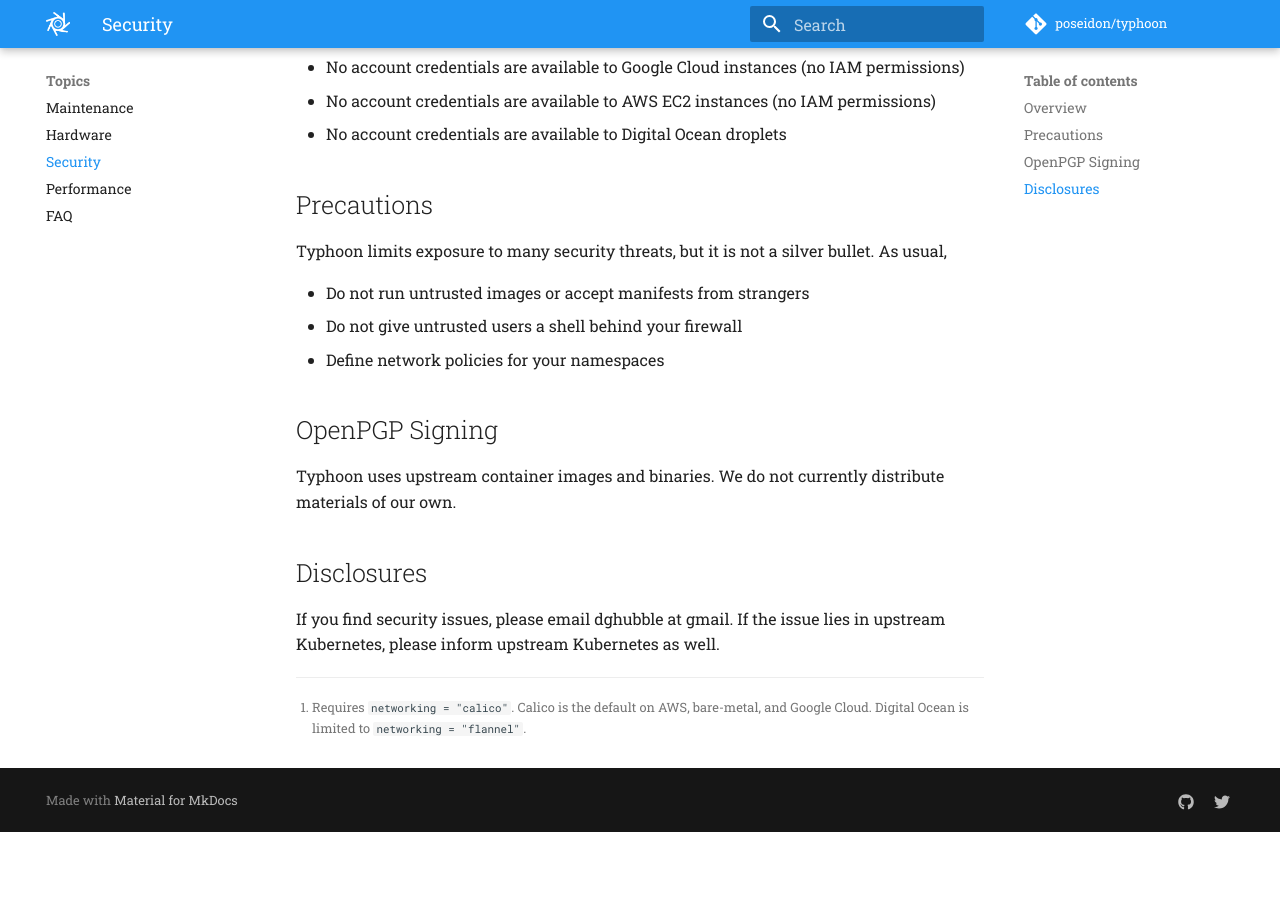
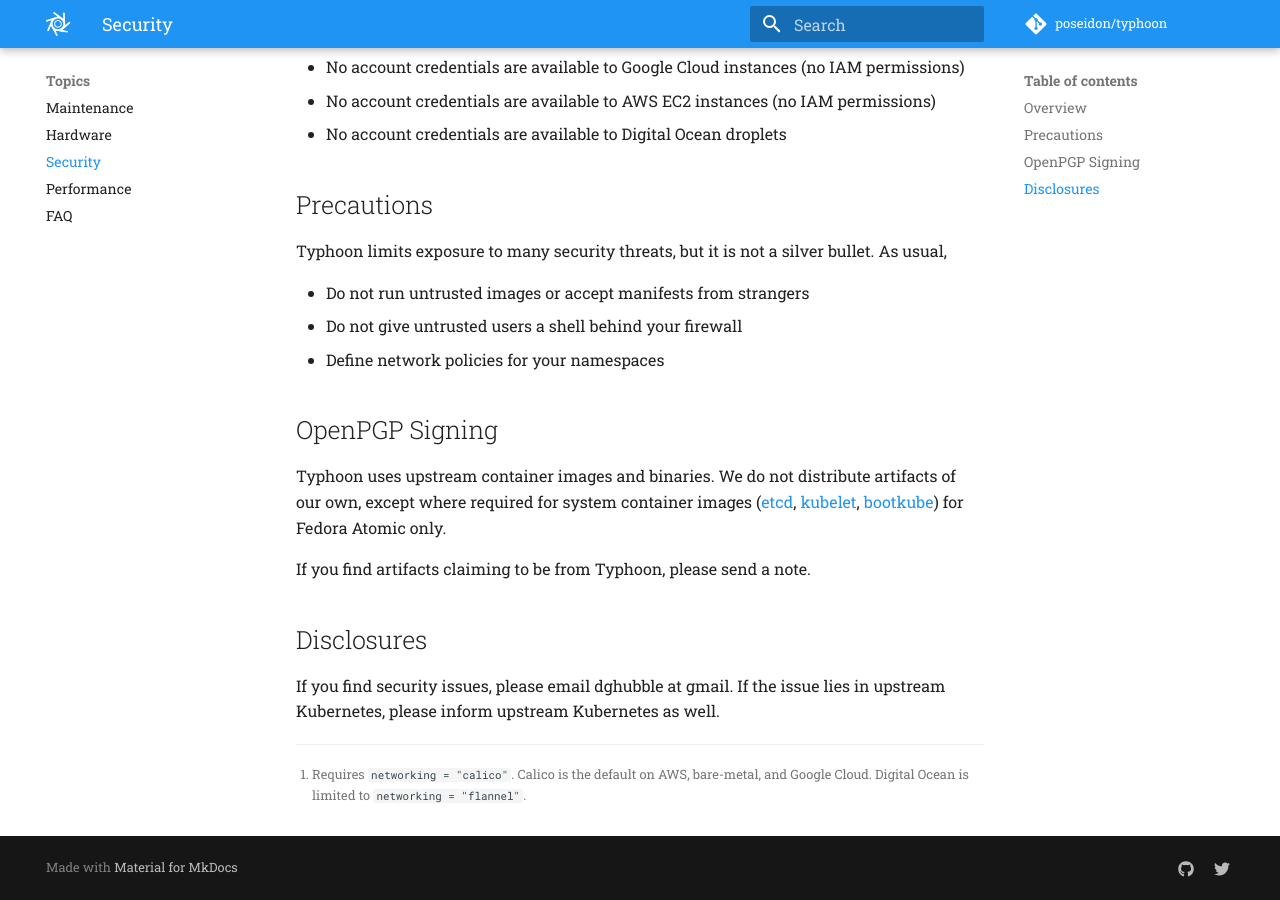
Before and after one commit to poseidon/typhoon, an MkDocs documentation site: the page built from docs/topics/security.md, in a window 1280 px wide and 900 px high, scrolled down 834 px. Built offline with MkDocs 1.6.1 and Material for MkDocs 9.7.7, drawn with Linux system fonts in a browser that asks for light colours; comment, search, counter and statistics services are not loaded; old or Windows-style settings are respelled for this version of MkDocs; before the commit the page ends 1666 px from its top, so only the background shows below that.

Commit message:
Mention Fedora Atomic system container artifacts
* Typhoon for Fedora Atomic uses system containers, container
images containing metadata, but built directly from upstream
and published and serve through Quay.io
* https://github.com/poseidon/system-containers

```diff
--- a/docs/topics/security.md
+++ b/docs/topics/security.md
@@ -40,7 +40,9 @@ Typhoon limits exposure to many security threats, but it is not a silver bullet.
 
 ## OpenPGP Signing
 
-Typhoon uses upstream container images and binaries. We do not currently distribute materials of our own.
+Typhoon uses upstream container images and binaries. We do not distribute artifacts of our own, except where required for system container images ([etcd](https://quay.io/repository/poseidon/etcd), [kubelet](https://quay.io/repository/poseidon/kubelet), [bootkube](https://quay.io/repository/poseidon/bootkube)) for Fedora Atomic only.
+
+If you find artifacts claiming to be from Typhoon, please send a note.
 
 ## Disclosures
 
```
Also changed, not shown: docs/architecture/operating-systems.md (+1 -1 lines).
